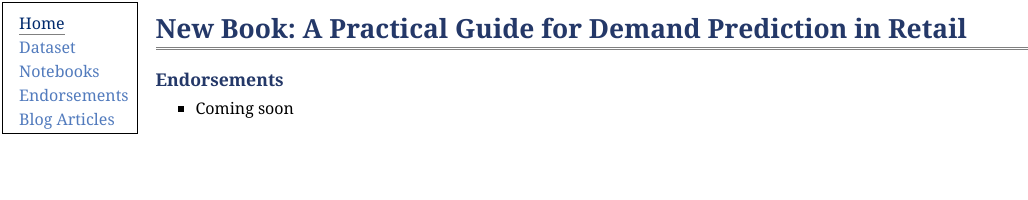
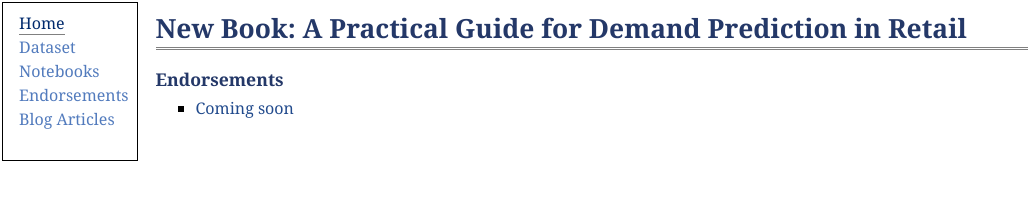
Before and after one commit to maxccohen/demandprediction.github.io, a plain HTML site: page endorsements.html in a window 1280 px wide. Shown: the whole page, without its empty margins (0-1028 px from the left). Drawn offline with Linux system fonts and the light colour scheme.

Commit message:
Update endorsements.html

```diff
--- a/endorsements.html
+++ b/endorsements.html
@@ -27,7 +27,7 @@
 <h3>Endorsements</h3>
 <ul>
 
-<li><p>Coming soon</p>
+<li><p><a href="">Coming soon</a> </p> <br>
 
 
 
```
